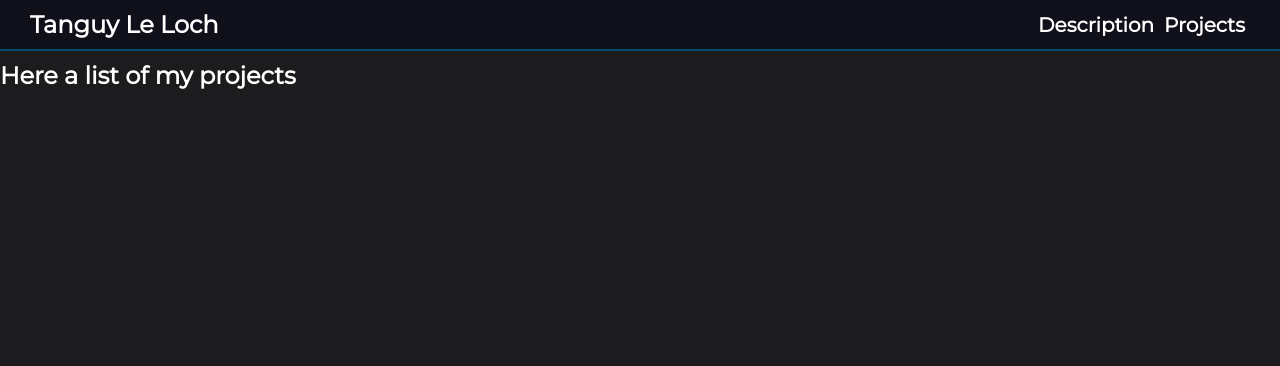
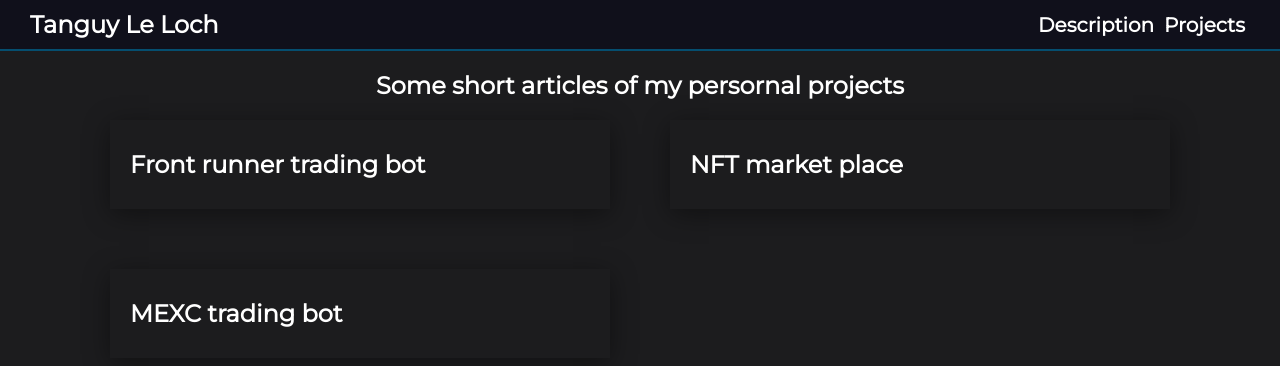
Before and after one commit to TanguyLeLoch/website, a React (Create React App) app: page /projects in a window 1280 px wide. Shown: the top 366 px of the page. Built offline with nearby package versions, Linux system fonts and the light colour scheme.

Commit message:
add card on projects page

```diff
--- /dev/null
+++ b/src/components/SectionComponents/Card.js
@@ -0,0 +1,11 @@
+import styled from 'styled-components';
+import colors from '../../utils/style/colors';
+
+const Card = styled.div`
+  color: ${colors.tertiary};
+  width: 100%;
+  box-shadow: 0px 5px 25px 0px rgba(0, 0, 0, 0.4);
+  padding: 20px;
+`;
+
+export { Card };
--- a/src/pages/Home/Cards.jsx
+++ b/src/pages/Home/Cards.jsx
@@ -7,6 +7,7 @@ import Pricing from '../../components/CV/AboutMe/Pricing';
 import Skills from '../../components/CV/Resume/Skills';
 import Education from '../../components/CV/Resume/Education';
 import FrontRunnerBot from '../../components/CV/SideProjects/FrontRunnerBot';
+import { Card } from '../../components/SectionComponents/Card';
 
 import { useState, useEffect, useRef } from 'react';
 const now = new Date();
@@ -14,7 +15,6 @@ const now = new Date();
 const MasonryLayout = styled.div`
   display: flex;
   justify-content: center;
-  gap: 30px;
   background-color: ${colors.background};
 `;
 const ColumnMasonry = styled.div`
@@ -27,12 +27,6 @@ const ColumnMasonry = styled.div`
   @media screen and (max-width: 800px) {
     width: 100%;
   }
-`;
-const StyledCard = styled.div`
-  color: ${colors.tertiary};
-  width: 100%;
-  box-shadow: 0px 5px 25px 0px rgba(0, 0, 0, 0.4);
-  padding: 20px;
 `;
 
 function Cards() {
@@ -132,21 +126,21 @@ function initContentList(cardRefs) {
     id: 'picture',
     order: 0,
     reactElem: (
-      <StyledCard key="picture" className="order_0" ref={(element) => (cardRefs.current[0] = element)} style={{ order: 0 }} data-testid="card0">
+      <Card key="picture" className="order_0" ref={(element) => (cardRefs.current[0] = element)} style={{ order: 0 }} data-testid="card0">
         <MainPicture />
-      </StyledCard>
+      </Card>
     ),
   });
   content.push({
     id: 'aboutMe',
     order: 1,
     reactElem: (
-      <StyledCard key="aboutMe" className="order_1" ref={(element) => (cardRefs.current[1] = element)} style={{ order: 1 }} data-testid="card1">
+      <Card key="aboutMe" className="order_1" ref={(element) => (cardRefs.current[1] = element)} style={{ order: 1 }} data-testid="card1">
         <Section sectionName="About me" headlines={headlinesAboutMe} introText={introText}>
           <Services />
           <Pricing />
         </Section>
-      </StyledCard>
+      </Card>
     ),
   });
 
@@ -154,26 +148,26 @@ function initContentList(cardRefs) {
     id: 'resume',
     order: 2,
     reactElem: (
-      <StyledCard key="resume" className="order_2" ref={(element) => (cardRefs.current[2] = element)} style={{ order: 2 }} data-testid="card2">
+      <Card key="resume" className="order_2" ref={(element) => (cardRefs.current[2] = element)} style={{ order: 2 }} data-testid="card2">
         <Section sectionName="Resume" headlines={headlinesResume} introText={resumeText}>
           <Skills />
           <Education />
         </Section>
-      </StyledCard>
+      </Card>
     ),
   });
   content.push({
     id: 'sideProjects',
     order: 3,
     reactElem: (
-      <StyledCard key="sideProjects" className="order_3" ref={(element) => (cardRefs.current[3] = element)} style={{ order: 3 }} data-testid="card3">
+      <Card key="sideProjects" className="order_3" ref={(element) => (cardRefs.current[3] = element)} style={{ order: 3 }} data-testid="card3">
         <Section
           sectionName="Side projects"
           introText="I use to code for many kind of stuff on my free time. Recently it has been essentially about crypto programming."
         >
           <FrontRunnerBot />
         </Section>
-      </StyledCard>
+      </Card>
     ),
   });
   return content;
--- a/src/pages/Projects/index.jsx
+++ b/src/pages/Projects/index.jsx
@@ -1,9 +1,73 @@
 import React from 'react';
-// import { useContext, useEffect, useRef } from 'react';
+import { SectionSubtitle } from '../../components/SectionComponents/SectionTitle';
+import styled from 'styled-components';
+import { Link } from 'react-router-dom';
+import colors from '../../utils/style/colors';
+
+const Title = styled(SectionSubtitle)`
+  text-align: center;
+  padding: 20px;
+`;
+const CardTitle = styled(SectionSubtitle)`
+  display: inline-block;
+  position: relative;
+`;
+const Layout = styled.div`
+  display: grid;
+  grid-template-columns: repeat(auto-fill, 500px);
+  max-width: 1300px;
+  gap: 60px;
+  justify-content: center;
+  margin: 0 auto;
+`;
+const CardLink = styled(Link)`
+  color: ${colors.tertiary};
+  width: 100%;
+  box-shadow: 0px 5px 25px 0px rgba(0, 0, 0, 0.4);
+  padding: 20px;
+  text-decoration: none;
+  transform: scale(1);
+  transition: transform 0.2s ease-out;
+
+  &:hover {
+    transform: scale(1.05);
+    transition: transform 0.2s ease-out;
+    /* h3:hover::after {
+      transform: scaleX(1);
+    } */
+    h3:after {
+      content: '';
+      position: absolute;
+      bottom: 2px;
+      left: 0;
+      background: ${colors.secondary};
+      width: 100%;
+      height: 1px;
+      transform: scaleX(1);
+      transform-origin: left;
+      transition: transform 0.3s ease-out;
+    }
+  }
+`;
 
 function Projects() {
   console.log('My projects');
-  return <h2>Here a list of my projects</h2>;
+  return (
+    <>
+      <Title>Some short articles of my persornal projects</Title>
+      <Layout>
+        <CardLink to="/">
+          <CardTitle>Front runner trading bot</CardTitle>
+        </CardLink>
+        <CardLink to="/">
+          <CardTitle>NFT market place</CardTitle>
+        </CardLink>
+        <CardLink to="/">
+          <CardTitle>MEXC trading bot</CardTitle>
+        </CardLink>
+      </Layout>
+    </>
+  );
 }
 
 export default Projects;
```
